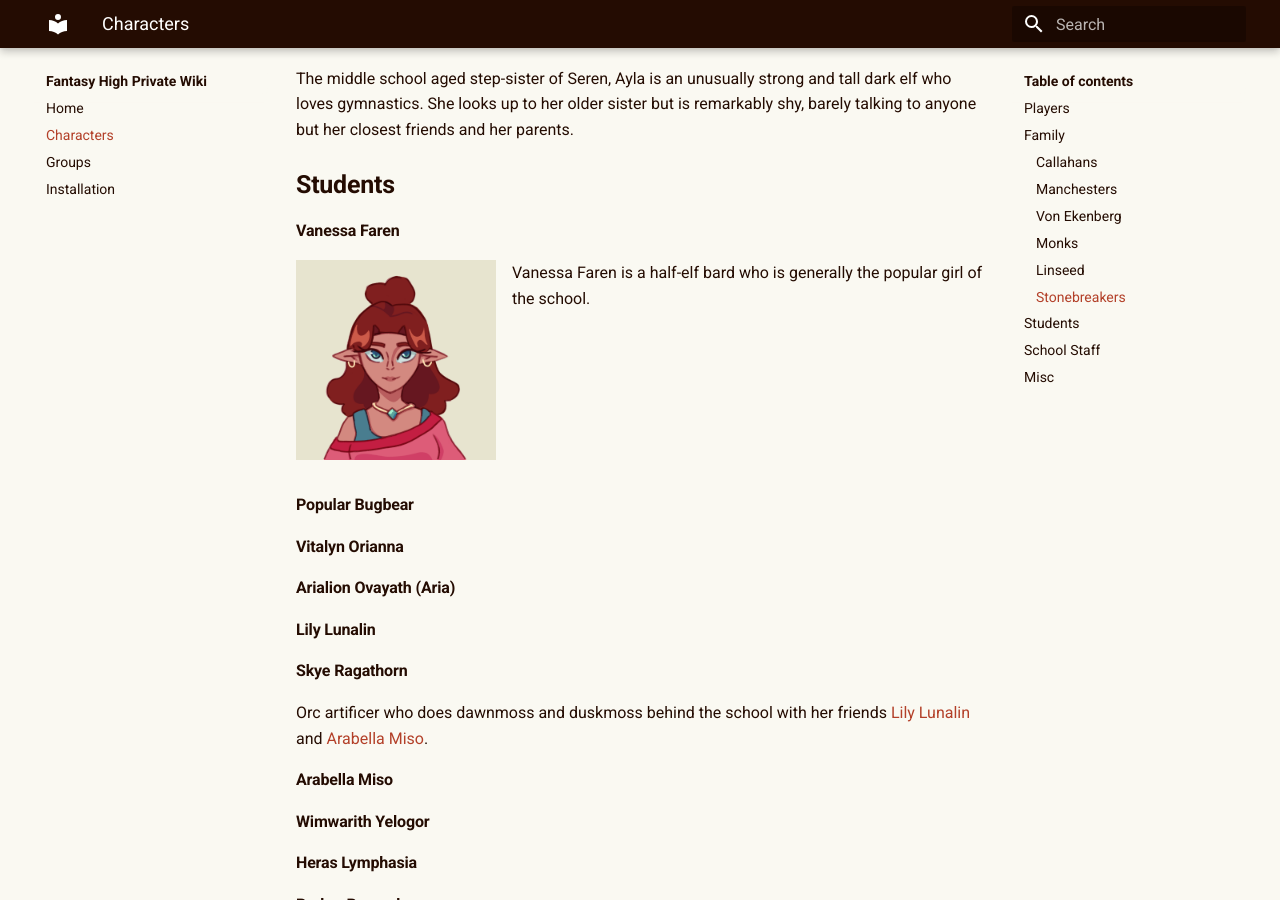
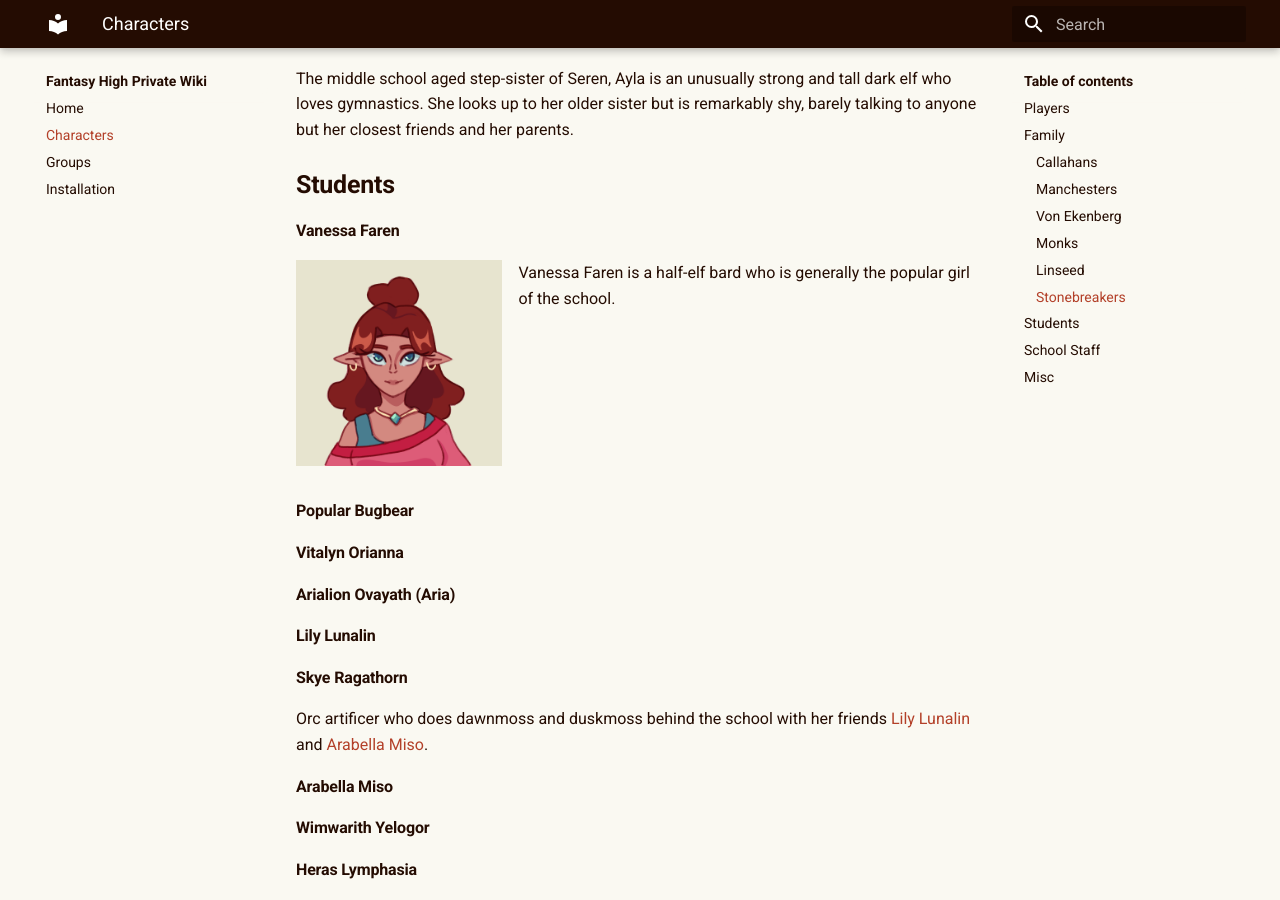
Before and after one commit to Aelyxiris/fantasyhigh, an MkDocs documentation site: the page built from docs/characters.md, in a window 1280 px wide and 900 px high, scrolled down 3431 px. Built offline with MkDocs 1.6.1 and Material for MkDocs 9.7.7, drawn with Linux system fonts in a browser that asks for light colours.

Commit message:
made image % width so shows up on phone

```diff
--- a/docs/characters.md
+++ b/docs/characters.md
@@ -96,7 +96,7 @@
 
 ## Students
 #### Vanessa Faren
-![Vanessa Faren](images/vanessaPortrait.png){width=200; align=left}
+![Vanessa Faren](images/vanessaPortrait.png){width=30%; align=left}
 Vanessa Faren is a half-elf bard who is generally the popular girl of the school.
 
 <div style="clear: both;"></div>
```
